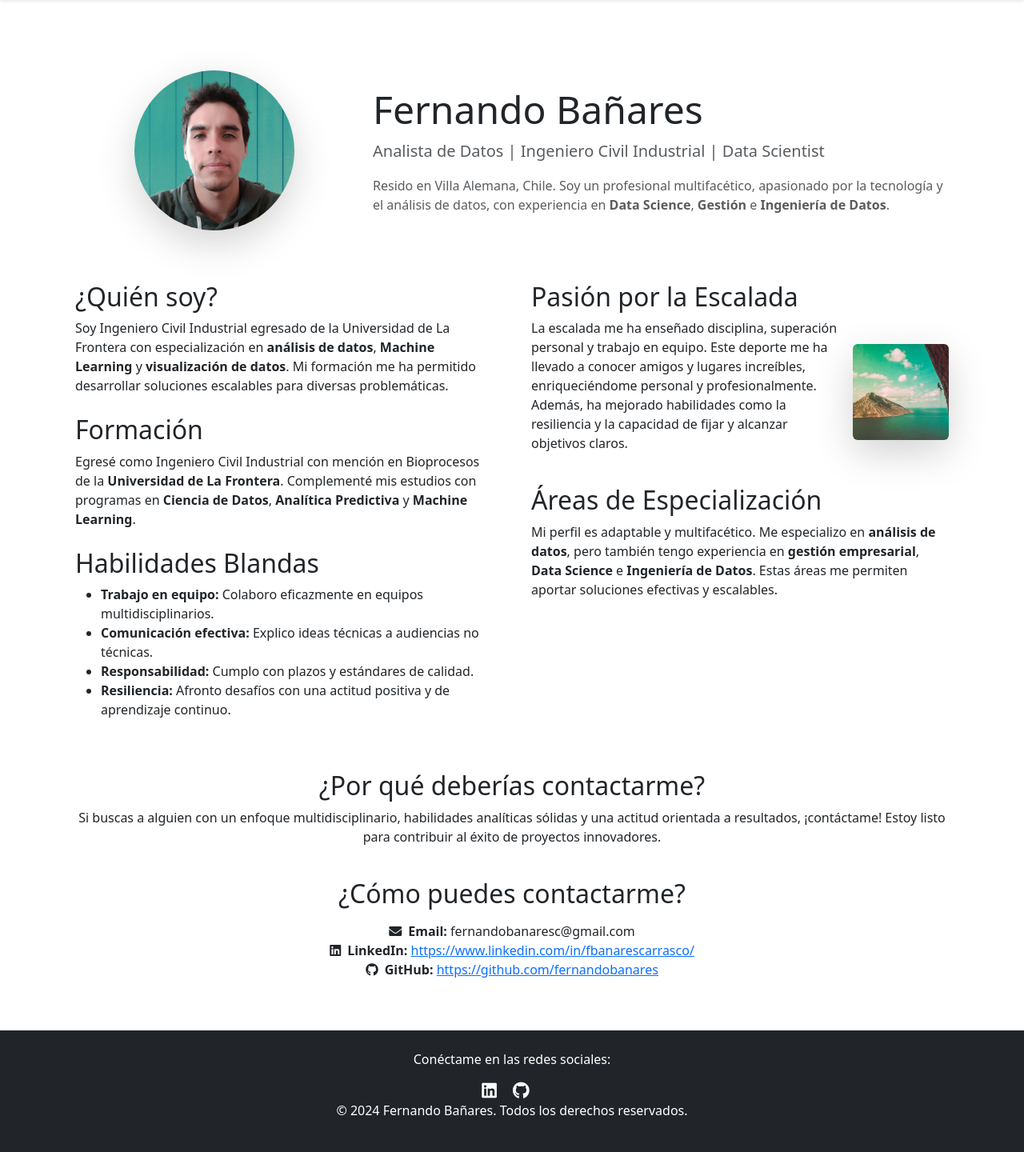
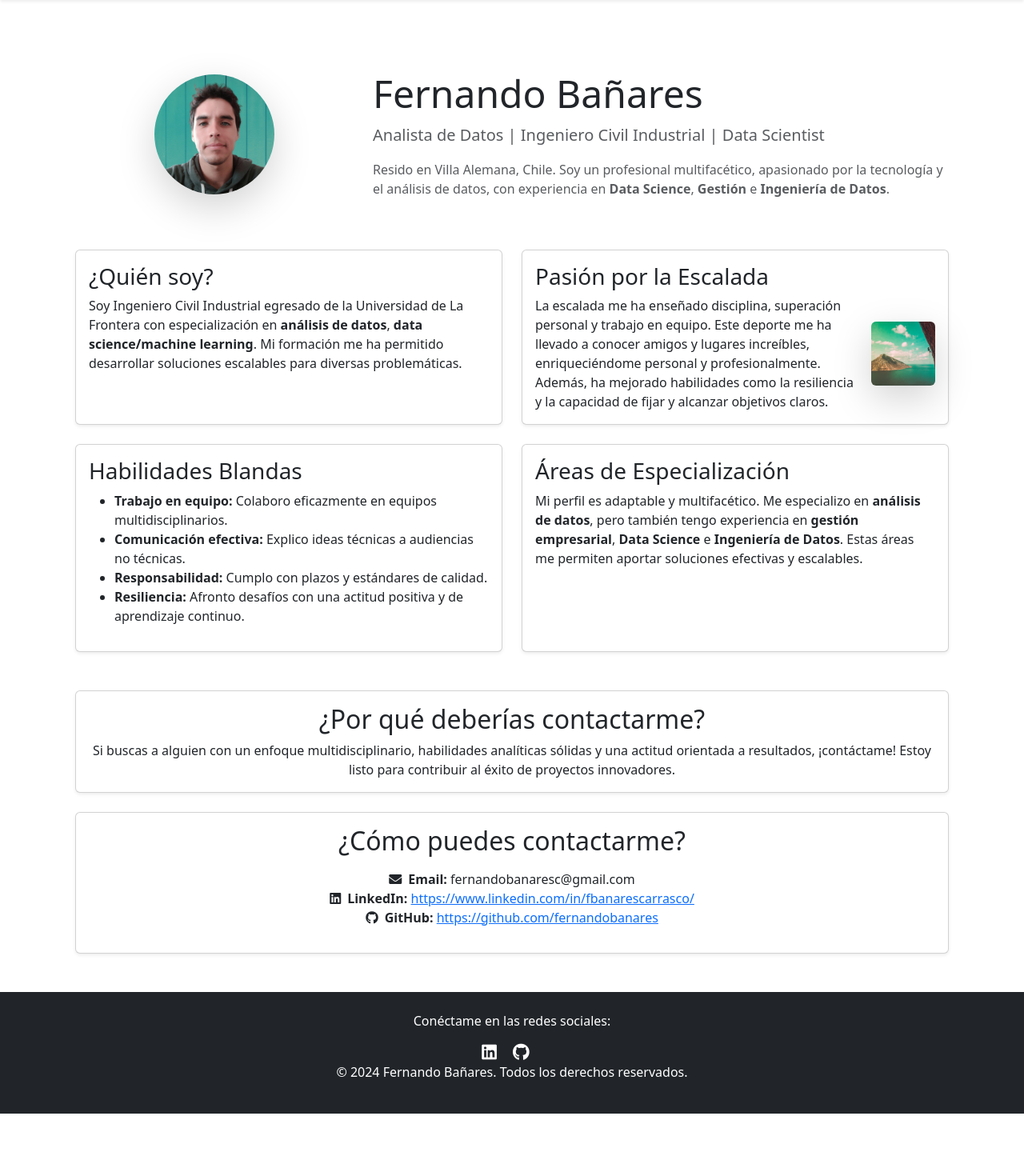
Before and after one commit to fernandobanares/portafolio1, a Django app: page /sobre-mi/ in a window 1280 px wide. Shown: the part 56-1496 px from the top of the page at 80% size. After the commit the page ends 1448 px from the top, so only its background shows below. Run offline with Django 5.2, Linux system fonts and the light colour scheme.

Commit message:
mejoras en pagina sobre mi

```diff
--- a/templates/sobre_mi.html
+++ b/templates/sobre_mi.html
@@ -8,7 +8,7 @@
     <!-- Sección de presentación -->
     <div class="row align-items-center mb-5">
         <div class="col-lg-4 text-center">
-            <img src="{% static 'images/fernando_banares.jpg' %}" class="img-fluid rounded-circle shadow-lg mb-3" alt="Fernando Bañares" style="max-width: 200px; height: auto;">
+            <img src="{% static 'images/fernando_banares.jpg' %}" class="img-fluid rounded-circle shadow-lg mb-3" alt="Fernando Bañares" style="max-width: 150px; height: auto;">
         </div>
         <div class="col-lg-8">
             <h1 class="display-5">Fernando Bañares</h1>
@@ -19,80 +19,86 @@
         </div>
     </div>
 
-    <!-- Sección principal con columnas -->
-    <div class="row g-5">
-        <!-- Columna izquierda -->
+    <!-- Sección principal con tarjetas -->
+    <div class="row g-4">
+        <!-- Tarjeta: ¿Quién soy? -->
         <div class="col-lg-6">
-            <!-- ¿Quién soy? -->
-            <section>
-                <h2>¿Quién soy?</h2>
-                <p>
-                    Soy Ingeniero Civil Industrial egresado de la Universidad de La Frontera con especialización en <strong>análisis de datos</strong>, <strong>Machine Learning</strong> y <strong>visualización de datos</strong>.
-                    Mi formación me ha permitido desarrollar soluciones escalables para diversas problemáticas.
+            <div class="card shadow-sm h-100">
+                <div class="card-body">
+                    <h3 class="card-title">¿Quién soy?</h3>
+                    <p class="card-text">
+                        Soy Ingeniero Civil Industrial egresado de la Universidad de La Frontera con especialización en <strong>análisis de datos</strong>, <strong>data science/machine learning</strong>. Mi formación me ha permitido desarrollar soluciones escalables para diversas problemáticas.
                     </p>
-            </section>
+                </div>
+            </div>
+        </div>
 
-            <!-- Formación -->
-            <section class="mt-4">
-                <h2>Formación</h2>
-                <p>
-                    Egresé como Ingeniero Civil Industrial con mención en Bioprocesos de la <strong>Universidad de La Frontera</strong>. Complementé mis estudios con programas en <strong>Ciencia de Datos</strong>, <strong>Analítica Predictiva</strong> y <strong>Machine Learning</strong>.
+        <!-- Tarjeta: Pasión por la Escalada -->
+        <div class="col-lg-6">
+            <div class="card shadow-sm h-100">
+                <div class="card-body">
+                    <h3 class="card-title">Pasión por la Escalada</h3>
+                    <div class="d-flex align-items-center">
+                        <div>
+                            <p class="card-text">
+                                La escalada me ha enseñado disciplina, superación personal y trabajo en equipo. Este deporte me ha llevado a conocer amigos y lugares increíbles, enriqueciéndome personal y profesionalmente. Además, ha mejorado habilidades como la resiliencia y la capacidad de fijar y alcanzar objetivos claros.
                             </p>
-            </section>
+                        </div>
+                        <img src="{% static 'images/escalada.jpg' %}" class="img-fluid rounded shadow-lg ms-3" alt="Escalada en roca" style="max-width: 80px; height: auto;">
+                    </div>
+                </div>
+            </div>
+        </div>
 
-            <!-- Habilidades Blandas -->
-            <section class="mt-4">
-                <h2>Habilidades Blandas</h2>
+        <!-- Tarjeta: Habilidades Blandas -->
+        <div class="col-lg-6">
+            <div class="card shadow-sm h-100">
+                <div class="card-body">
+                    <h3 class="card-title">Habilidades Blandas</h3>
                     <ul>
                         <li><strong>Trabajo en equipo:</strong> Colaboro eficazmente en equipos multidisciplinarios.</li>
                         <li><strong>Comunicación efectiva:</strong> Explico ideas técnicas a audiencias no técnicas.</li>
                         <li><strong>Responsabilidad:</strong> Cumplo con plazos y estándares de calidad.</li>
                         <li><strong>Resiliencia:</strong> Afronto desafíos con una actitud positiva y de aprendizaje continuo.</li>
                     </ul>
-            </section>
                 </div>
-
-        <!-- Columna derecha -->
-        <div class="col-lg-6">
-            <!-- Pasión por la Escalada -->
-            <section>
-                <h2>Pasión por la Escalada</h2>
-                <div class="d-flex align-items-center">
-                    <div>
-                        <p>
-                            La escalada me ha enseñado disciplina, superación personal y trabajo en equipo. Este deporte me ha llevado a conocer amigos y lugares increíbles, enriqueciéndome personal y profesionalmente.
-                            Además, ha mejorado habilidades como la resiliencia y la capacidad de fijar y alcanzar objetivos claros.
-                        </p>
-                    </div>
-                    <img src="{% static 'images/escalada.jpg' %}" class="img-fluid rounded shadow-lg ms-3" alt="Escalada en roca" style="max-width: 120px; height: auto;">
-                </div>
-            </section>
-
-            <!-- Áreas de Especialización -->
-            <section class="mt-4">
-                <h2>Áreas de Especialización</h2>
-                <p>
-                    Mi perfil es adaptable y multifacético. Me especializo en <strong>análisis de datos</strong>, pero también tengo experiencia en <strong>gestión empresarial</strong>, <strong>Data Science</strong> e <strong>Ingeniería de Datos</strong>. Estas áreas me permiten aportar soluciones efectivas y escalables.
-                </p>
-            </section>
             </div>
         </div>
 
-    <!-- Sección final -->
+        <!-- Tarjeta: Áreas de Especialización -->
+        <div class="col-lg-6">
+            <div class="card shadow-sm h-100">
+                <div class="card-body">
+                    <h3 class="card-title">Áreas de Especialización</h3>
+                    <p class="card-text">
+                        Mi perfil es adaptable y multifacético. Me especializo en <strong>análisis de datos</strong>, pero también tengo experiencia en <strong>gestión empresarial</strong>, <strong>Data Science</strong> e <strong>Ingeniería de Datos</strong>. Estas áreas me permiten aportar soluciones efectivas y escalables.
+                    </p>
+                </div>
+            </div>
+        </div>
+    </div>
+
+    <!-- Sección: ¿Por qué deberías contactarme? -->
     <div class="row mt-5">
         <div class="col-lg-12">
-            <h2 class="text-center">¿Por qué deberías contactarme?</h2>
-            <p class="text-center">
+            <div class="card shadow-sm">
+                <div class="card-body text-center">
+                    <h2 class="card-title">¿Por qué deberías contactarme?</h2>
+                    <p class="card-text">
                         Si buscas a alguien con un enfoque multidisciplinario, habilidades analíticas sólidas y una actitud orientada a resultados, ¡contáctame! Estoy listo para contribuir al éxito de proyectos innovadores.
                     </p>
                 </div>
             </div>
+        </div>
+    </div>
 
+    <!-- Sección: ¿Cómo puedes contactarme? -->
     <div class="row mt-4">
         <div class="col-lg-12">
-            <h2 class="text-center">¿Cómo puedes contactarme?</h2>
-            <div class="d-flex justify-content-center mt-3">
-                <ul class="list-unstyled text-center">
+            <div class="card shadow-sm">
+                <div class="card-body text-center">
+                    <h2 class="card-title">¿Cómo puedes contactarme?</h2>
+                    <ul class="list-unstyled mt-3">
                         <li><i class="fas fa-envelope me-2"></i><strong>Email:</strong> fernandobanaresc@gmail.com</li>
                         <li><i class="fab fa-linkedin me-2"></i><strong>LinkedIn:</strong> <a href="https://www.linkedin.com/in/fbanarescarrasco/" target="_blank">https://www.linkedin.com/in/fbanarescarrasco/</a></li>
                         <li><i class="fab fa-github me-2"></i><strong>GitHub:</strong> <a href="https://github.com/fernandobanares" target="_blank">https://github.com/fernandobanares</a></li>
@@ -101,4 +107,5 @@
             </div>
         </div>
     </div>
+</div>
 {% endblock %}
```
Lines whose indentation alone changed are shown as unchanged.
